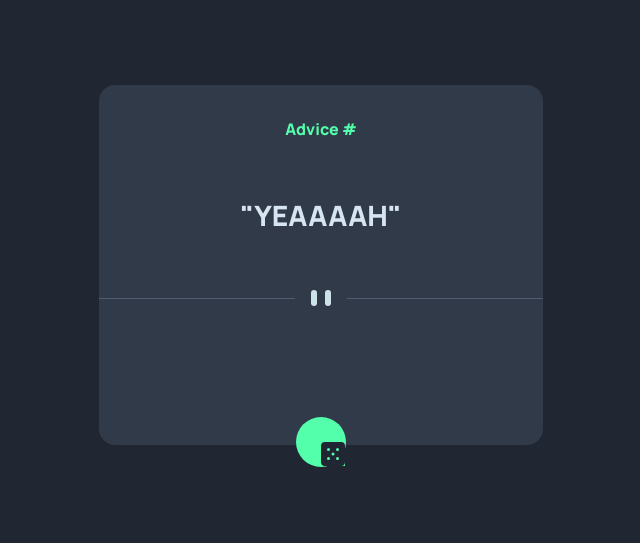
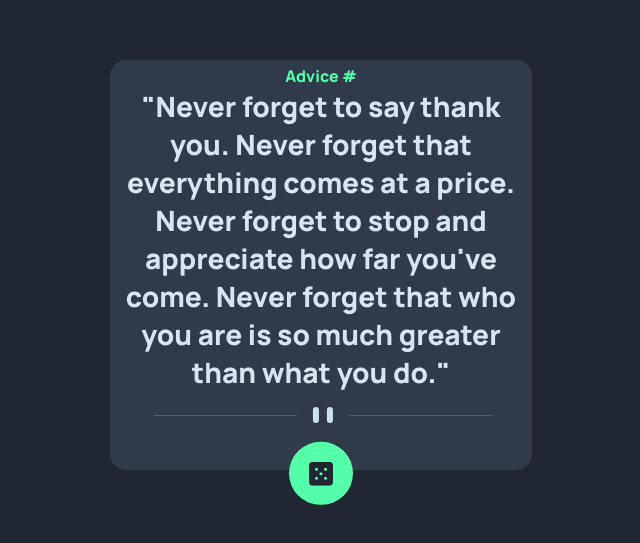
Before and after one commit to JagerMeister123/Advice-generator, a plain HTML site: page index.html in a window 1280 px wide. Shown: the part 135-678 px from the top of the page, without its empty margins (319-959 px from the left). Drawn offline with Linux system fonts and the light colour scheme.

Commit message:
Finally made a centered green circle with centered content

```diff
--- a/index.html
+++ b/index.html
@@ -18,10 +18,12 @@
   <main>
     <section class="card">
       <h6 class="number">Advice #</h6>
-      <p class="advice">"YEAAAAH"</p>
+      <p class="advice">"Never forget to say thank you. Never forget that everything comes at a price. Never forget to stop and appreciate how far you've come. Never forget that who you are is so much greater than what you do."</p>
       <div class="divider"><img src="images/pattern-divider-desktop.svg"></div>
-      <div class="dice">
-        <img src="images/icon-dice.svg">
+      <div class="dice_container">
+        <span class="dice_border">
+          <img src="images/icon-dice.svg" id="dice_img">
+        </span>
       </div>
     </section>
   </main>
--- a/style.css
+++ b/style.css
@@ -38,14 +38,16 @@ main {
 
 .card {
     min-height: 45%;
+    width: 33%;
     background-color: var(--N2);
     display: flex;
     flex-direction: column;
     justify-content: space-around;
     text-align: center;
-    align-items: center;
+    align-items: stretch;
     border-radius: 1rem;
     overflow: visible;
+    word-wrap: break-word;
 }
 
 .number {
@@ -57,21 +59,50 @@ main {
 .advice {
     font-size: 28px;
     color: var(--N4);
+
 }
 
 .divider {
+    width: 80%;
+    display: flex;
+    align-items: center;
+    justify-content: center;
+    overflow: hidden;
+    transform: translate(13%, 100%);
 }
 
-.dice {
-    width: 25px;
-    height: 25px;
-    transform: translateY(100%);
+.dice_container {
+    display: flex;
+    align-items: center;
+    justify-content: center;
+    transform: translateY(55%);
+}
+
+.dice_border {
+    width: 15%;
+    padding-bottom: 15%;
     background-color: #53ffaa;
     border-radius: 50%;
-    padding: 25px;
-
 }
 
-.dice img {
+#dice_img {
     background-color: #53ffaa;
+    position:absolute;
+    top:50%;
+    left:50%;
+    transform: translate(-50%, -50%);
+    margin:0;
 }
+
+
+@media (max-width: 1100px) {
+    .card {
+        width: 50%;
+    }
+}
+
+@media (max-width: 700px) {
+    .card {
+        width: 90%;
+    }
+}
```
